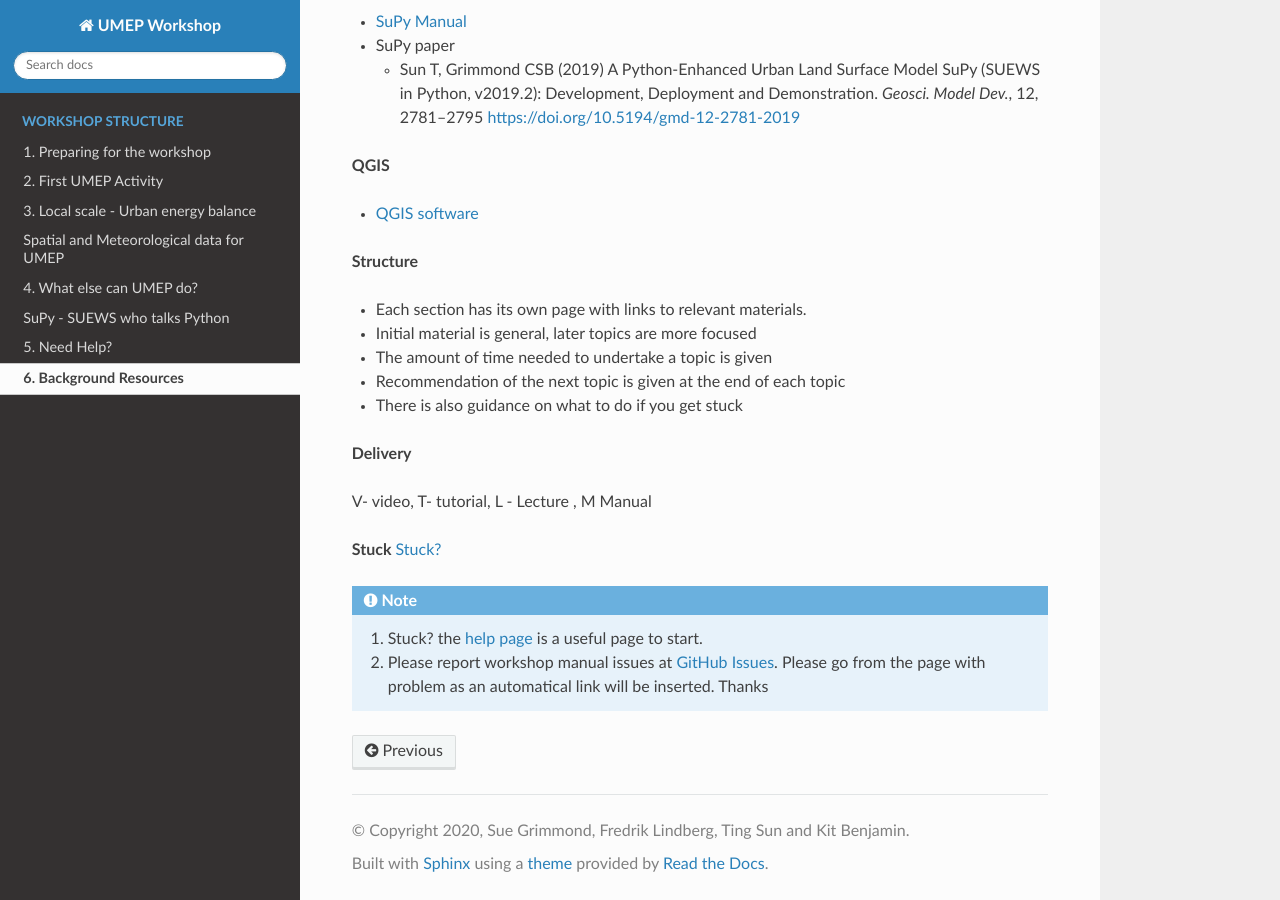
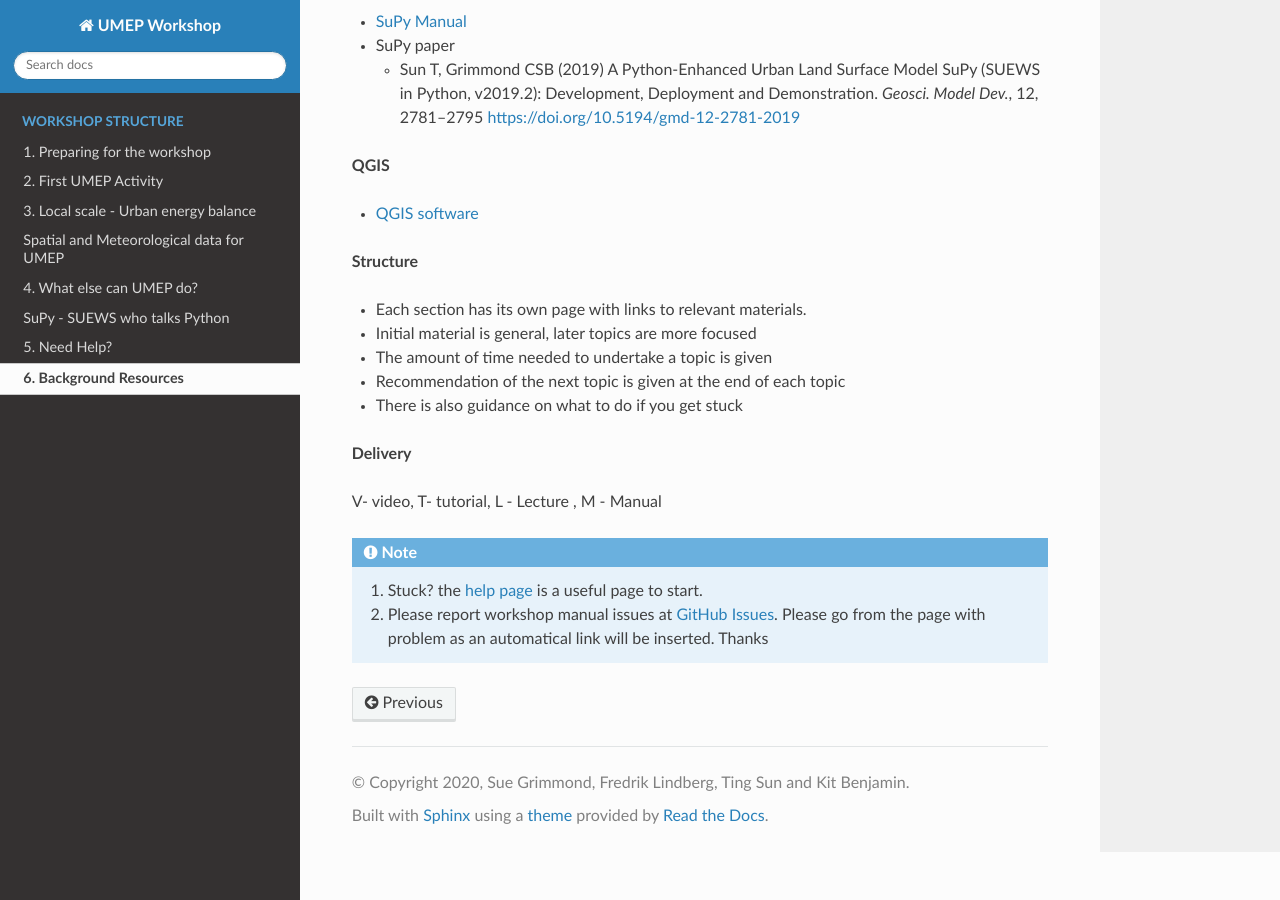
Before and after one commit to Urban-Meteorology-Reading/UMEP-Workshop, a Sphinx documentation site: the page built from source/Background-Resources.rst, in a window 1280 px wide and 900 px high, scrolled down 630 px. Built offline with Sphinx 7.4.7 and the Read the Docs theme 2.0.0, drawn with Linux system fonts in a browser that asks for light colours.

Commit message:
remove redundant part (`stuck`) from background

```diff
--- a/source/Background-Resources.rst
+++ b/source/Background-Resources.rst
@@ -54,8 +54,4 @@ Background Resources
 
 **Delivery**
 
-V- video, T- tutorial, L - Lecture , M Manual
-
-
-**Stuck**
-`Stuck? <https://github.com/Urban-Meteorology-Reading/UMEP-Workshop.io/wiki/Stuck%3F>`__
+V- video, T- tutorial, L - Lecture , M - Manual
```
